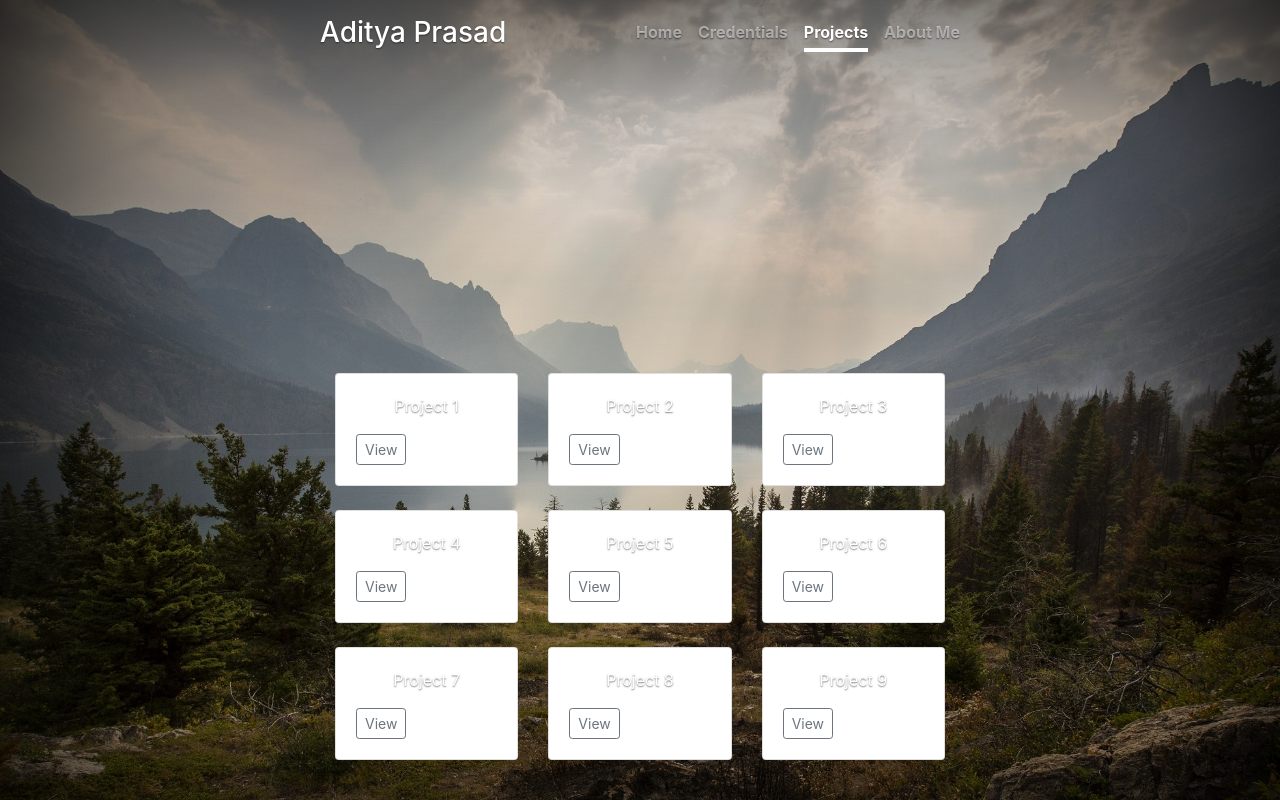
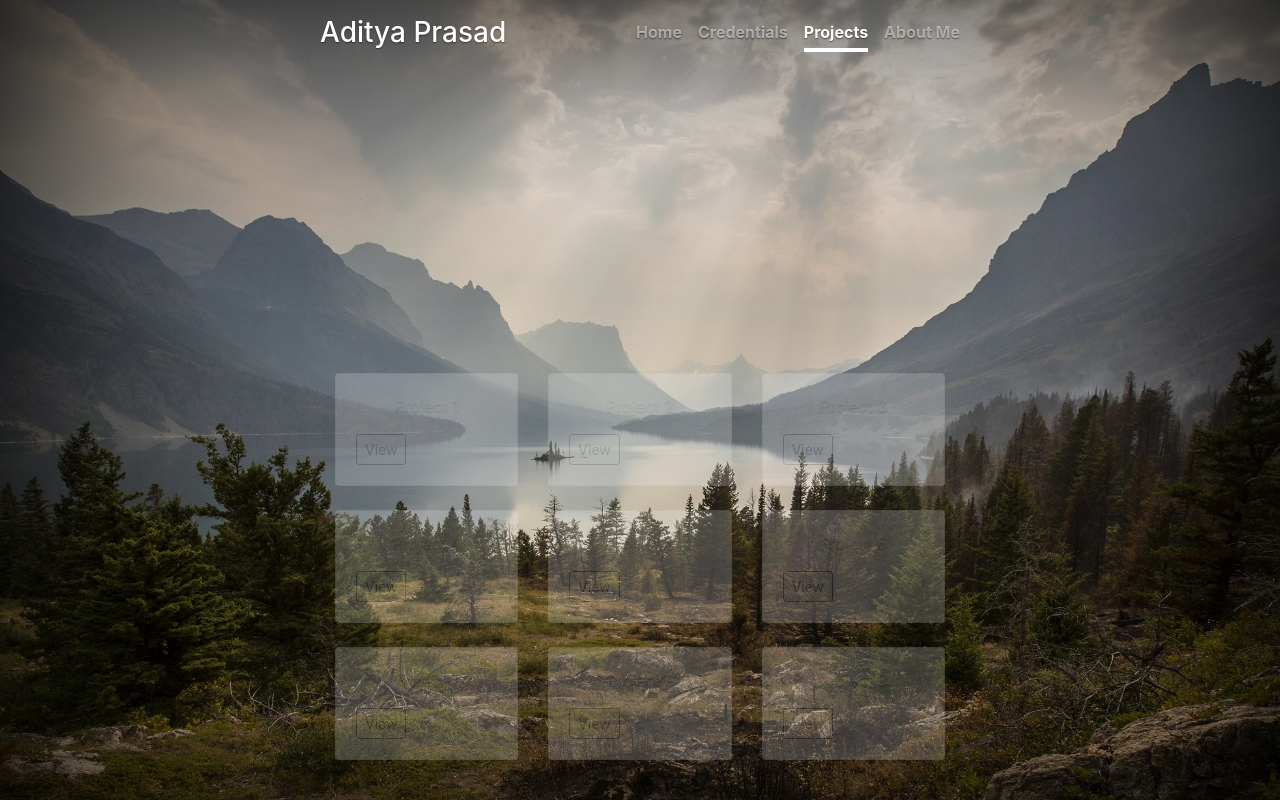
Before and after one commit to AdityaPrasad1/adityaprasad.me, a Flask app: page /projects/ in a window 1280 px wide. Run offline with Flask 2, Linux system fonts and the light colour scheme; some libraries are stand-ins or nearby versions.

Commit message:
css shit

```diff
--- a/app/static/css/cover.css
+++ b/app/static/css/cover.css
@@ -1,6 +1,11 @@
 /*
  * Globals
  */
+
+.card {
+    opacity: 0.2;
+}
+
 
 /* Links */
 a,
--- a/app/templates/bio.html
+++ b/app/templates/bio.html
@@ -24,7 +24,7 @@
 
 
 {% block body %}
-    <div class="cover-container d-flex w-100 h-100 p-3 mx-auto flex-column">
+    <div class="cover-container d-flex w-200 h-100 p-3 mx-auto flex-column">
       <header class="masthead mb-auto">
         <div class="inner">
           <h3 class="masthead-brand"><a href="/" style="text-decoration: none">Aditya Prasad</a></h3>
--- a/app/templates/credentials.html
+++ b/app/templates/credentials.html
@@ -24,7 +24,7 @@
 
 
 {% block body %}
-    <div class="cover-container d-flex w-100 h-100 p-3 mx-auto flex-column">
+    <div class="cover-container d-flex w-200 h-100 p-3 mx-auto flex-column">
       <header class="masthead mb-auto">
         <div class="inner">
           <h3 class="masthead-brand"><a href="/" style="text-decoration: none">Aditya Prasad</a></h3>
--- a/app/templates/index.html
+++ b/app/templates/index.html
@@ -22,7 +22,7 @@
 
 
 {% block body %}
-    <div class="cover-container d-flex w-100 h-100 p-3 mx-auto flex-column">
+    <div class="cover-container d-flex w-200 h-100 p-3 mx-auto flex-column">
       <header class="masthead mb-auto">
         <div class="inner">
           <h3 class="masthead-brand"><a href="/" style="text-decoration: none">Aditya Prasad</a></h3>
--- a/app/templates/projects.html
+++ b/app/templates/projects.html
@@ -24,7 +24,7 @@
 
 
 {% block body %}
-    <div class="cover-container d-flex w-100 h-100 p-3 mx-auto flex-column">
+    <div class="cover-container d-flex w-200 h-100 p-3 mx-auto flex-column">
       <header class="masthead mb-auto">
         <div class="inner">
           <h3 class="masthead-brand"><a href="/" style="text-decoration: none">Aditya Prasad</a></h3>
```
